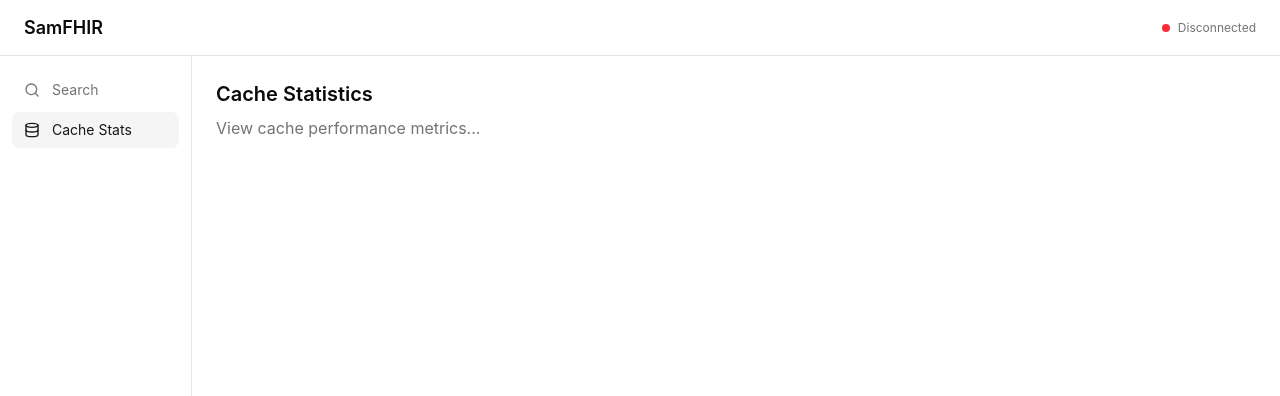
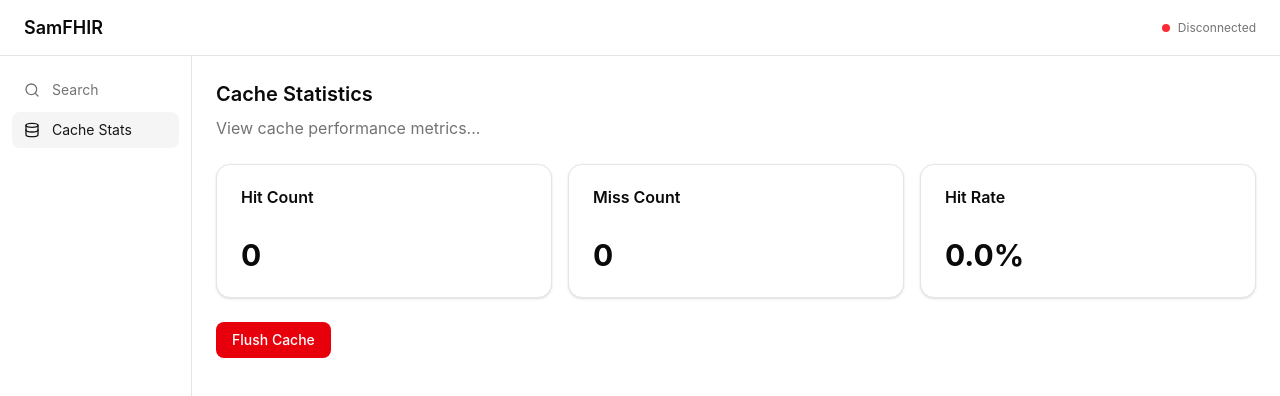
Before and after one commit to Lord-Windy/samfhir, a React (Vite) app in the folder frontend/: page /cache in a window 1280 px wide. Shown: the top 396 px of the page. Built offline with nearby package versions, Linux system fonts and the light colour scheme; no server answers.

Commit message:
Implement cache stats page with 10s refresh and flush action

```diff
--- a/frontend/src/hooks/use-cache.ts
+++ b/frontend/src/hooks/use-cache.ts
@@ -2,10 +2,11 @@ import { useMutation, useQuery, useQueryClient } from "@tanstack/react-query"
 import { flushCache, getCacheStats } from "@/api/endpoints"
 import { queryKeys } from "./query-keys"
 
-export function useCacheStats() {
+export function useCacheStats(options?: { refetchInterval?: number }) {
   return useQuery({
     queryKey: queryKeys.cache,
     queryFn: getCacheStats,
+    refetchInterval: options?.refetchInterval,
   })
 }
 
--- a/frontend/src/pages/CacheStatsPage.tsx
+++ b/frontend/src/pages/CacheStatsPage.tsx
@@ -1,8 +1,59 @@
+import { useCacheStats, useFlushCache } from "@/hooks/use-cache"
+import { Button } from "@/components/ui/button"
+import { Card, CardContent, CardHeader, CardTitle } from "@/components/ui/card"
+
 export function CacheStatsPage() {
+  const { data: stats } = useCacheStats({ refetchInterval: 10000 })
+  const flushCache = useFlushCache()
+
+  const hits = stats?.hits ?? 0
+  const misses = stats?.misses ?? 0
+  const total = hits + misses
+  const hitRate = total > 0 ? ((hits / total) * 100).toFixed(1) : "0.0"
+
   return (
     <div>
       <h2 className="text-xl font-semibold">Cache Statistics</h2>
       <p className="mt-2 text-muted-foreground">View cache performance metrics...</p>
+
+      <div className="mt-6 grid grid-cols-3 gap-4">
+        <Card>
+          <CardHeader>
+            <CardTitle>Hit Count</CardTitle>
+          </CardHeader>
+          <CardContent>
+            <p className="text-3xl font-bold">{hits}</p>
+          </CardContent>
+        </Card>
+
+        <Card>
+          <CardHeader>
+            <CardTitle>Miss Count</CardTitle>
+          </CardHeader>
+          <CardContent>
+            <p className="text-3xl font-bold">{misses}</p>
+          </CardContent>
+        </Card>
+
+        <Card>
+          <CardHeader>
+            <CardTitle>Hit Rate</CardTitle>
+          </CardHeader>
+          <CardContent>
+            <p className="text-3xl font-bold">{hitRate}%</p>
+          </CardContent>
+        </Card>
+      </div>
+
+      <div className="mt-6">
+        <Button
+          variant="destructive"
+          onClick={() => flushCache.mutate()}
+          disabled={flushCache.isPending}
+        >
+          {flushCache.isPending ? "Flushing..." : "Flush Cache"}
+        </Button>
+      </div>
     </div>
   )
 }
```
